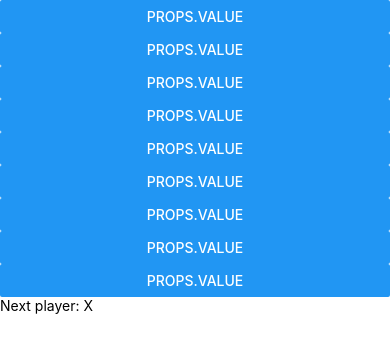
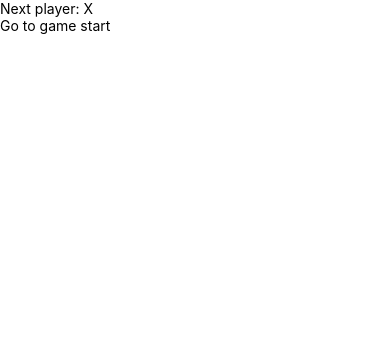
Before and after one commit to chaotive/ts-reactnative-playground, a React Native app: screen / in a window 390 px wide. Shown: the top 352 px of the page. Built offline with nearby package versions, Linux system fonts and the light colour scheme.

Commit message:
All of the logic works!

```diff
--- a/src/main/ts/react/components/ticTacToe/Game.tsx
+++ b/src/main/ts/react/components/ticTacToe/Game.tsx
@@ -2,7 +2,7 @@ import * as React from "react";
 import {Board, Squares} from "./Board";
 import * as TicTacToe from "../../../game/TicTacToe";
 import styles from "../../styles/ticTacToe";
-import { FlatList, Button, Text, View } from 'react-native';
+import { TouchableOpacity, FlatList, Button, Text, View } from 'react-native';
 
 interface GameState {
   history: Squares[],
@@ -37,7 +37,16 @@ export default class Game extends React.Component<any, GameState> {
     });
 
     const historyData = history.map( (step, move) => {return {step: step, key: move}});
-    let moveCmp = ({item}) => (<Text>{item.step}</Text>);
+    const moveCmp = ({item}) => {
+      const desc = item.key ?
+        'Go to move #' + item.key :
+        'Go to game start';
+      return (
+        <TouchableOpacity onPress={this.jumpTo.bind(this,item.key)}>
+          <Text>{desc}</Text>
+        </TouchableOpacity>
+      );
+    };
 
     const moves = (
       <FlatList
--- a/src/main/ts/react/components/ticTacToe/functional/Square.tsx
+++ b/src/main/ts/react/components/ticTacToe/functional/Square.tsx
@@ -1,5 +1,5 @@
 import * as React from 'react';
-import {Button} from 'react-native';
+import {Text, TouchableOpacity} from 'react-native';
 
 interface SquareProps {
     value: string,
@@ -8,6 +8,8 @@ interface SquareProps {
 
 export function Square(props: SquareProps) {
     return (
-        <Button title="props.value" className="square" onPress={props.onClick} />
+        <TouchableOpacity className="square" onPress={props.onClick}>
+          <Text>{props.value}</Text>
+        </TouchableOpacity>
     )
 }
```
